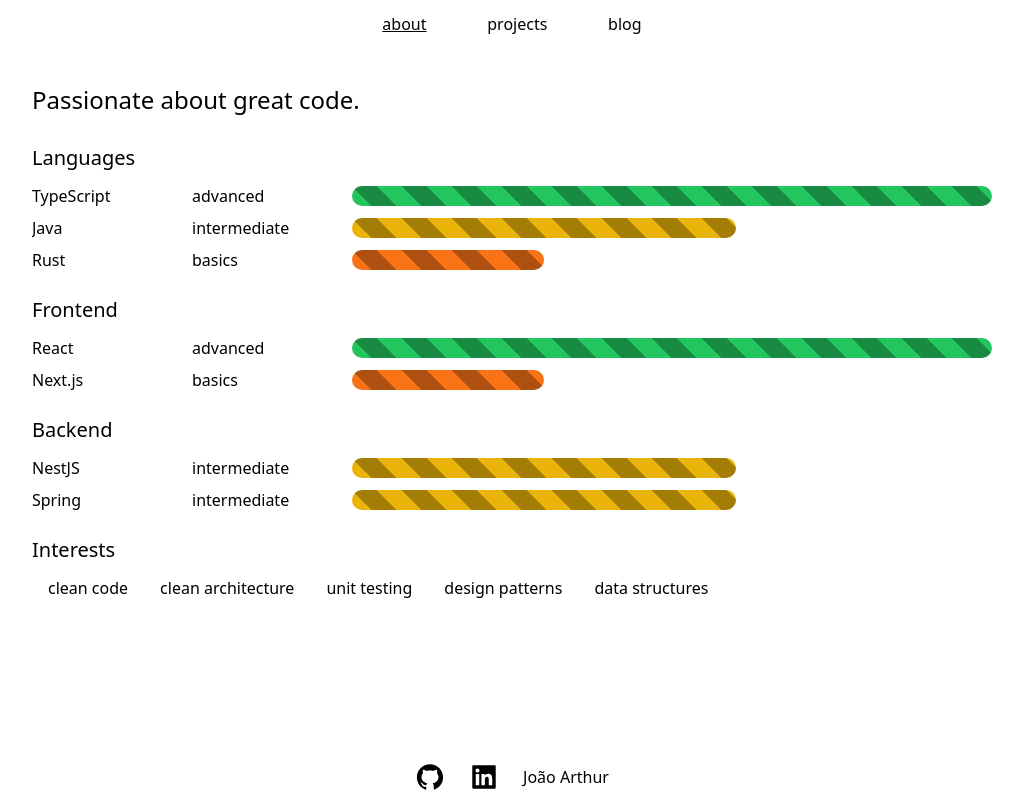
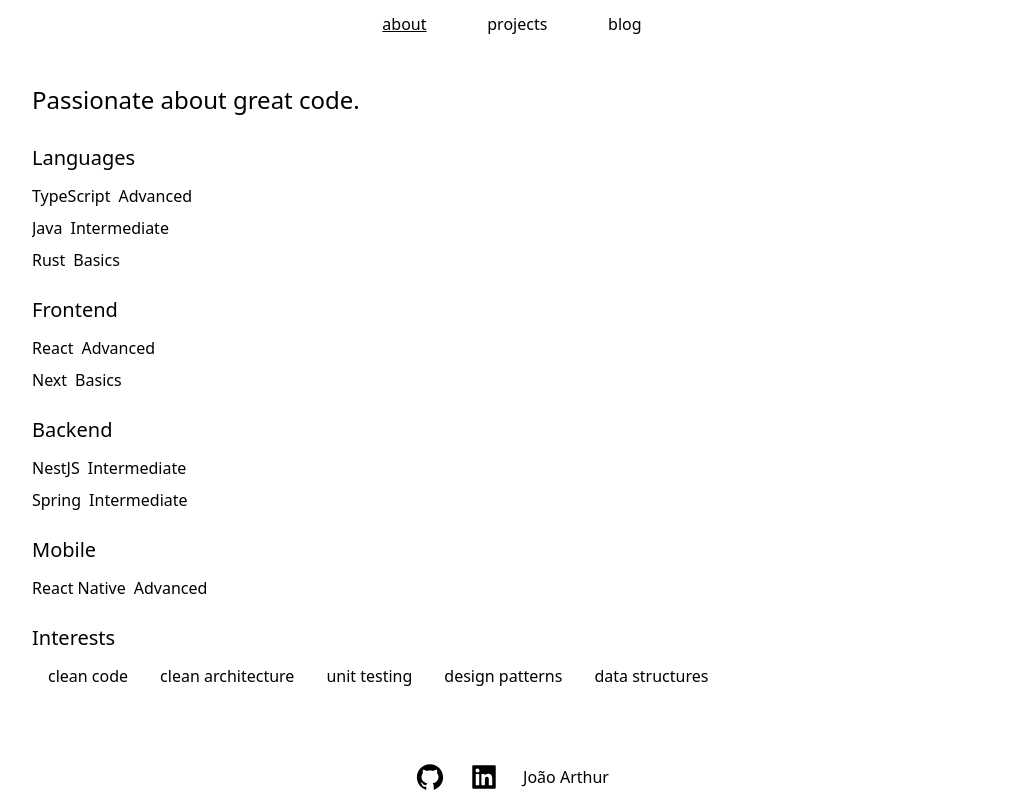
Before and after one commit to joao-arthur/joao-arthur.dev, a Next.js app: page / in a window 1280 px wide. Shown: the whole page, without its empty margins (128-1151 px from the left). Built offline with nearby package versions, Linux system fonts and the light colour scheme; what tailwindcss-image-rendering would draw is missing.

Commit message:
wip: new about page

```diff
--- a/src/components/Progress.tsx
+++ /dev/null
@@ -1,28 +0,0 @@
-import type { ReactElement } from "react";
-import { cl } from "@/lib/cl";
-
-type propsType = {
-    readonly percentual: number;
-};
-
-export function Progress({ percentual }: propsType): ReactElement {
-    return (
-        <div
-            className={cl(
-                "rounded-xl h-5",
-                {
-                    "bg-red-500": percentual <= 25,
-                    "bg-orange-500": percentual > 25 && percentual <= 50,
-                    "bg-yellow-500": percentual > 50 && percentual <= 75,
-                    "bg-green-500": percentual > 75,
-                },
-            )}
-            style={{
-                width: `${percentual}%`,
-                backgroundImage:
-                    "linear-gradient(45deg, transparent 25%, transparent 50%, rgba(0, 0, 0, 0.3) 50%, rgba(0, 0, 0, 0.3) 75%, transparent 75%, transparent 100%)",
-                backgroundSize: "50px 50px",
-            }}
-        />
-    );
-}
--- a/src/components/TechInfo.tsx
+++ b/src/components/TechInfo.tsx
@@ -1,5 +1,4 @@
 import type { ReactElement } from "react";
-import { Progress } from "./Progress";
 
 type propsType = {
     readonly name: string;
@@ -24,30 +23,14 @@
         }
     }
 
-    function percentual(): number {
-        switch (level) {
-            case "HELLO_WORLD":
-                return 10;
-            case "BASICS":
-                return 30;
-            case "INTERMEDIATE":
-                return 60;
-            case "ADVANCED":
-                return 100;
-        }
-    }
-
     return (
         <>
-            <span style={{ flex: "1 1 0", minWidth: 80 }}>
+            <span>
                 {name}
             </span>
-            <span style={{ flex: "1 1 0", minWidth: 100 }}>
+            <span>
                 {description()}
             </span>
-            <div style={{ flex: "4 1 0", minWidth: 0 }}>
-                <Progress percentual={percentual()} />
-            </div>
         </>
     );
 }
--- a/src/pages/index.tsx
+++ b/src/pages/index.tsx
@@ -5,7 +5,6 @@
 import { H1 } from "@/components/H1";
 import { H2 } from "@/components/H2";
 import { Topic } from "@/components/Topic";
-import { TechInfo } from "@/components/TechInfo";
 import { Main } from "@/components/Main";
 
 export default function About(): ReactElement {
@@ -21,28 +20,40 @@
                     Passionate about great code.
                 </H1>
                 <H2>Languages</H2>
-                <div className="flex flex-row items-center py-1">
-                    <TechInfo name="TypeScript" level="ADVANCED" />
+                <div className="flex flex-row gap-x-2 py-1">
+                    <span>TypeScript</span>
+                    <span>Advanced</span>
                 </div>
-                <div className="flex flex-row items-center py-1">
-                    <TechInfo name="Java" level="INTERMEDIATE" />
+                <div className="flex flex-row gap-x-2 py-1">
+                    <span>Java</span>
+                    <span>Intermediate</span>
                 </div>
-                <div className="flex flex-row items-center py-1">
-                    <TechInfo name="Rust" level="BASICS" />
+                <div className="flex flex-row gap-x-2 py-1">
+                    <span>Rust</span>
+                    <span>Basics</span>
                 </div>
                 <H2>Frontend</H2>
-                <div className="flex flex-row items-center py-1">
-                    <TechInfo name="React" level="ADVANCED" />
+                <div className="flex flex-row gap-x-2 py-1">
+                    <span>React</span>
+                    <span>Advanced</span>
                 </div>
-                <div className="flex flex-row items-center py-1">
-                    <TechInfo name="Next.js" level="BASICS" />
+                <div className="flex flex-row gap-x-2 py-1">
+                    <span>Next</span>
+                    <span>Basics</span>
                 </div>
                 <H2>Backend</H2>
-                <div className="flex flex-row items-center py-1">
-                    <TechInfo name="NestJS" level="INTERMEDIATE" />
+                <div className="flex flex-row gap-x-2 py-1">
+                    <span>NestJS</span>
+                    <span>Intermediate</span>
                 </div>
-                <div className="flex flex-row items-center py-1">
-                    <TechInfo name="Spring" level="INTERMEDIATE" />
+                <div className="flex flex-row gap-x-2 py-1">
+                    <span>Spring</span>
+                    <span>Intermediate</span>
+                </div>
+                <H2>Mobile</H2>
+                <div className="flex flex-row gap-x-2 py-1">
+                    <span>React Native</span>
+                    <span>Advanced</span>
                 </div>
                 <H2>Interests</H2>
                 <Topic>clean code</Topic>
```
